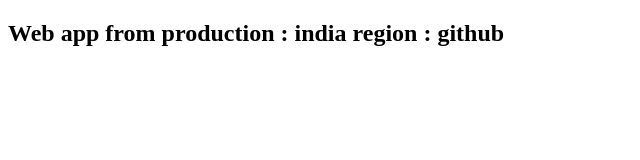
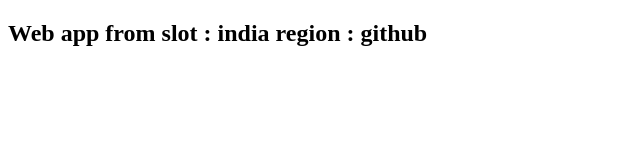
Before and after one commit to sairampoluru/Azure-Training, a plain HTML site: page index.html in a window 1280 px wide. Shown: the whole page, without its empty margins (0-640 px from the left). Drawn offline with Linux system fonts and the light colour scheme.

Commit message:
Update index.html

```diff
--- a/index.html
+++ b/index.html
@@ -4,6 +4,6 @@
 		<title>Webapp</title>
 	</head>
 	<body>
-		<h2>Web app from production : india region : github</h2>
+		<h2>Web app from slot : india region : github</h2>
 	</body>
 </html>
```
